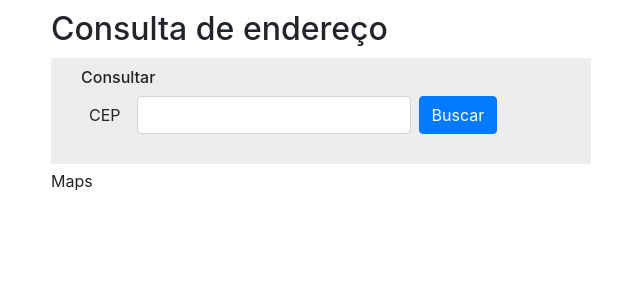
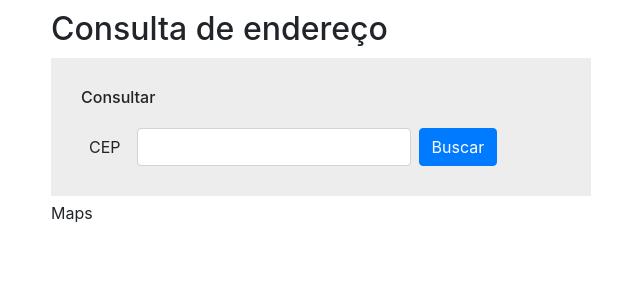
Before and after one commit to wesoares90/luizalabs-app, a React (Create React App) app: page / in a window 1280 px wide. Shown: the top 300 px of the page, without its empty margins (319-959 px from the left). Built offline with nearby package versions, Linux system fonts and the light colour scheme.

Commit message:
ajuste de css

```diff
--- a/src/components/search/Search.scss
+++ b/src/components/search/Search.scss
@@ -2,8 +2,10 @@
     background-color: #ededed;
     margin-bottom: 5px;
     padding: 10px 30px 30px 30px;
+    h6 {
+        margin: 20px 0;
+    }
 }
-
 h2 {
     margin: 10px 0;
 }
```
Also changed, not shown: 1 other file (tests, documents, lock files or other folders).
